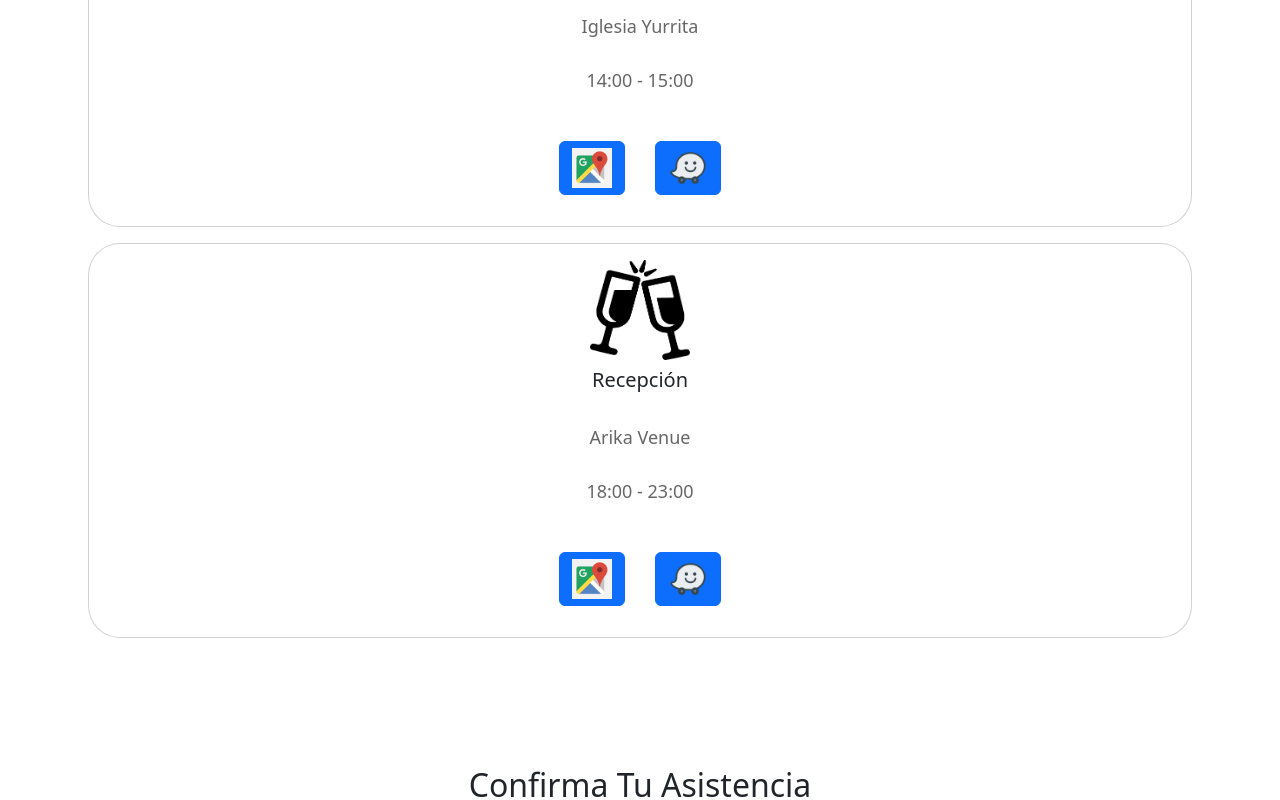
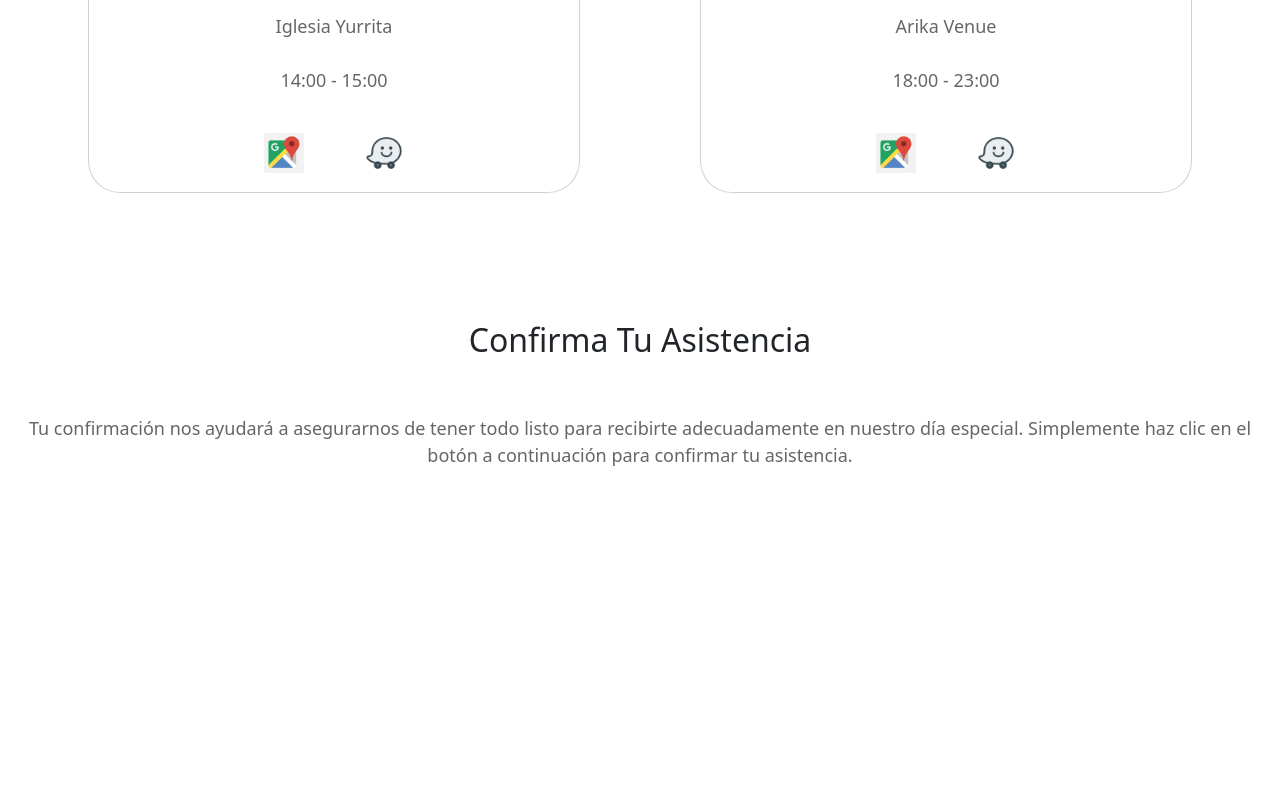
Before and after one commit to Caliche2399/wedding-invitations, a React (Vite) app: page / in a window 1280 px wide. Shown: the part 3600-4400 px from the top of the page. After the commit the page ends 4251 px from the top, so only its background shows below. Built offline with nearby package versions, Linux system fonts and the light colour scheme; the HTML template or start-up script is replaced by a standard one; a web font is replaced by a local one.

Commit message:
Cambios en el orden de los nombres de los papas

```diff
--- /dev/null
+++ b/src/Components/CardComponent.css
@@ -0,0 +1,4 @@
+.custom-button{
+    background-color: transparent;
+
+}
--- a/src/Components/CardComponent.tsx
+++ b/src/Components/CardComponent.tsx
@@ -19,7 +19,7 @@ export const CardComponent = () => {
     return (
         <Row id="location" className="d-flex justify-content-around mx-2 py-3">
             {/*Tarjeta para la misa */}
-            <Col xs={12} md={12} className="mb-3">
+            <Col xs={12} md={6} lg={6} className="mb-3">
                 <Card className="custom-card mx-5 rounded rounded-5">
                     <Card.Body>
                         <div className="text-center">
@@ -35,11 +35,11 @@ export const CardComponent = () => {
                         </Card.Text>
 
                         <div className="d-flex justify-content-center">
-                            <Button className="button" onClick={() => handleGoogleMapClick()}>
+                            <Button className="custom-button" onClick={() => handleGoogleMapClick()}>
                                 <img src="/assets/logo/google-map.png" alt="Google Maps" />
                             </Button>
 
-                            <Button className="button" onClick={() => handleWazeClick(14.615716, -90.5144297)}>
+                            <Button className="custom-button" onClick={() => handleWazeClick(14.615716, -90.5144297)}>
                                 <img src="/assets/logo/waze.png" alt="Waze" />
                             </Button>
                         </div>
@@ -48,7 +48,7 @@ export const CardComponent = () => {
             </Col>
 
             {/*Tarjeta para la fiesta*/}
-            <Col xs={12} md={12} className="mb-3">
+            <Col xs={12}  md={6} lg={6} className="mb-3">
                 <Card className="mx-5 custom-card rounded rounded-5">
                     <Card.Body>
                         <div className="text-center">
@@ -62,11 +62,11 @@ export const CardComponent = () => {
                             18:00 - 23:00
                         </Card.Text>
                         <div className="d-flex justify-content-center">
-                            <Button className="button" onClick={() => handleReceptionGoogleMapClick()}>
+                            <Button className="custom-button" onClick={() => handleReceptionGoogleMapClick()}>
                                 <img src="/assets/logo/google-map.png" alt="Google Maps"/>
                             </Button>
 
-                            <Button className="button" onClick={() => handleWazeClick(14.5435991, -90.4247486)}>
+                            <Button className="custom-button" onClick={() => handleWazeClick(14.5435991, -90.4247486)}>
                                 <img src="/assets/logo/waze.png" alt="Waze"/>
                             </Button>
                         </div>
--- a/src/Components/SegundaSeccion.tsx
+++ b/src/Components/SegundaSeccion.tsx
@@ -18,11 +18,11 @@ export const SegundaSeccion = () =>{
                 <p className="text-center custom-parragraph">
                     Con la gracia de Dios <br/>
                     y la bendición de nuestros padres <br/> <br/>
+                    Yajaira Yanira Torres Salazar <br/>
+                    Fredy Fernando Cardoza Morales <br/><br/><br/>
+                    <TfiLayoutLineSolid/> <br/><br/>
                     Enma Paniagua Dieguez <br/>
                     Cesar Augusto Aguilar Donis <CgCross/><br/><br/>
-                    <TfiLayoutLineSolid/> <br/><br/>
-                    Yajaira Yanira Torres Salazar <br/>
-                    Fredy Fernando Cardoza Morales <br/><br/><br/>
                 </p>
             </div>
             <div>
--- a/src/Styles/card-component.css
+++ b/src/Styles/card-component.css
@@ -1,13 +1,13 @@
-.button {
-    border: none;
+.custom-button {
+    border: 1px solid transparent !important;
     cursor: pointer;
     outline: none;
-    background-color: transparent;
+    background-color: transparent !important;
     padding: 0;
-    margin: 15px;
+    width: 100px !important;
 }
 
-.button img {
+.custom-button img {
     width: 40px;
     height: 40px;
 }
```
